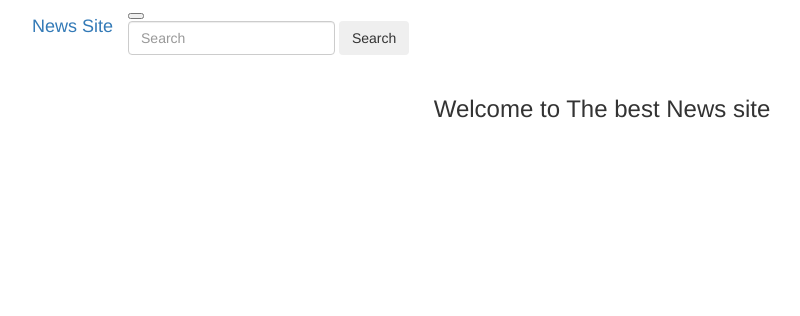
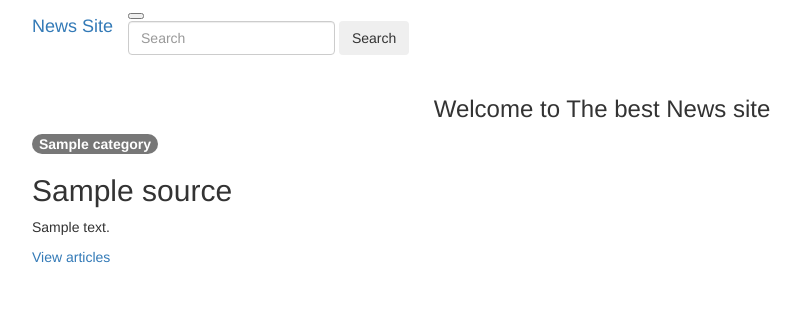
Before and after one commit to Wambita/newssource, a Flask app: template app/templates/index.html in a window 1280 px wide. Shown: the top 316 px of the page, without its empty margins (38-838 px from the left). Run offline with Flask 2, Linux system fonts and the light colour scheme; the template is opened without the code that fills it: most values are stand-ins (such as "Sample title", 1, 10 or a date in 2020); some libraries are stand-ins or nearby versions.

Commit message:
add a card class to display the news sources

```diff
--- a/app/templates/index.html
+++ b/app/templates/index.html
@@ -1,5 +1,23 @@
 {% extends 'base.html' %} {% block content %}
 <div class="container">
   <h3 class="text-center">Welcome to The best News site</h3>
+  <div class="row">
+    {%for source in sources%}
+    <div class="col-md-4 col-sm-6">
+      <div class="card border-dark mb-3">
+        <div class="card-body">
+          <span
+            class="badge badge-pill badge-success p-2 mb-2"
+            style="font-size: 1em"
+            >{{ source.category }}</span
+          >
+          <h2 class="card-title">{{ source.name }}</h2>
+          <p class="card-text">{{ source.description }}</p>
+          <a href="/articles/{{source.id}}" class="card-link">View articles</a>
+        </div>
+      </div>
+    </div>
+    {%endfor%}
+  </div>
 </div>
 {% endblock %}
```
